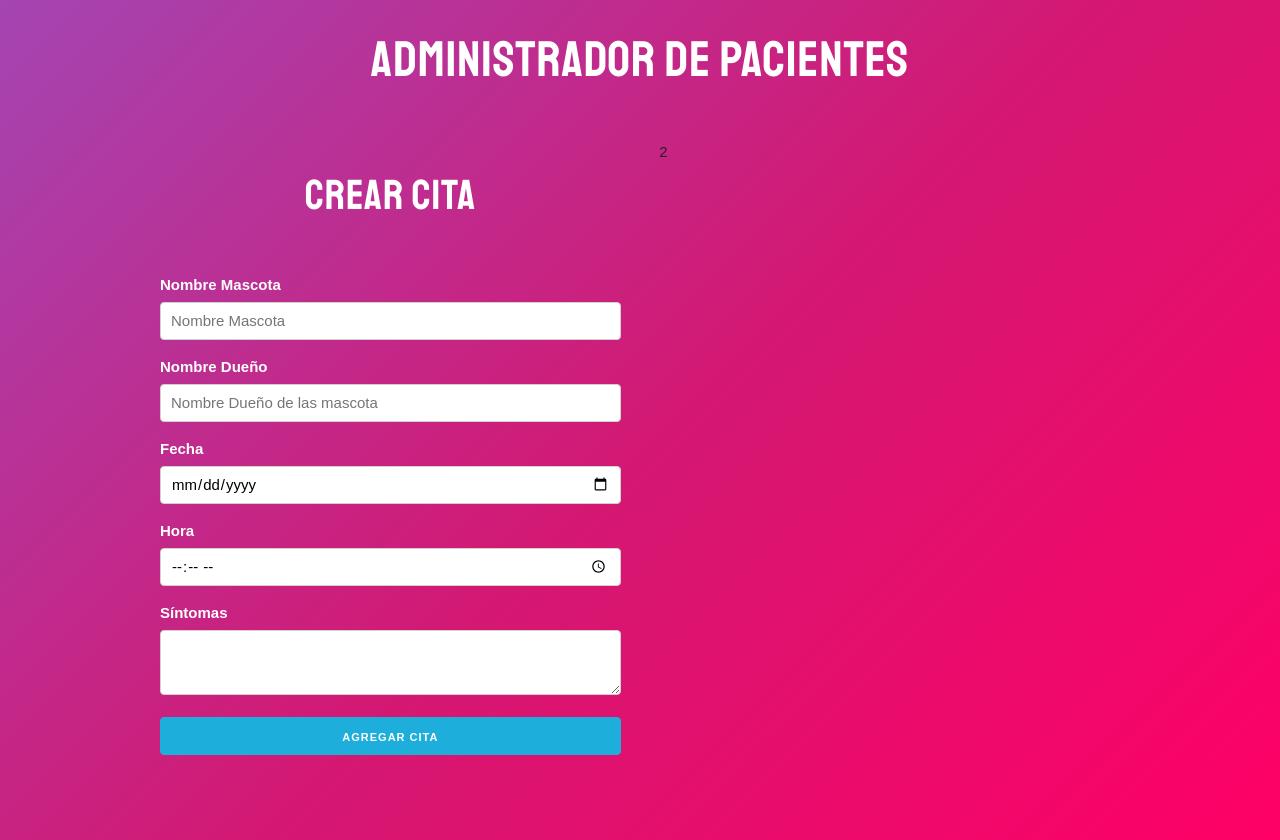
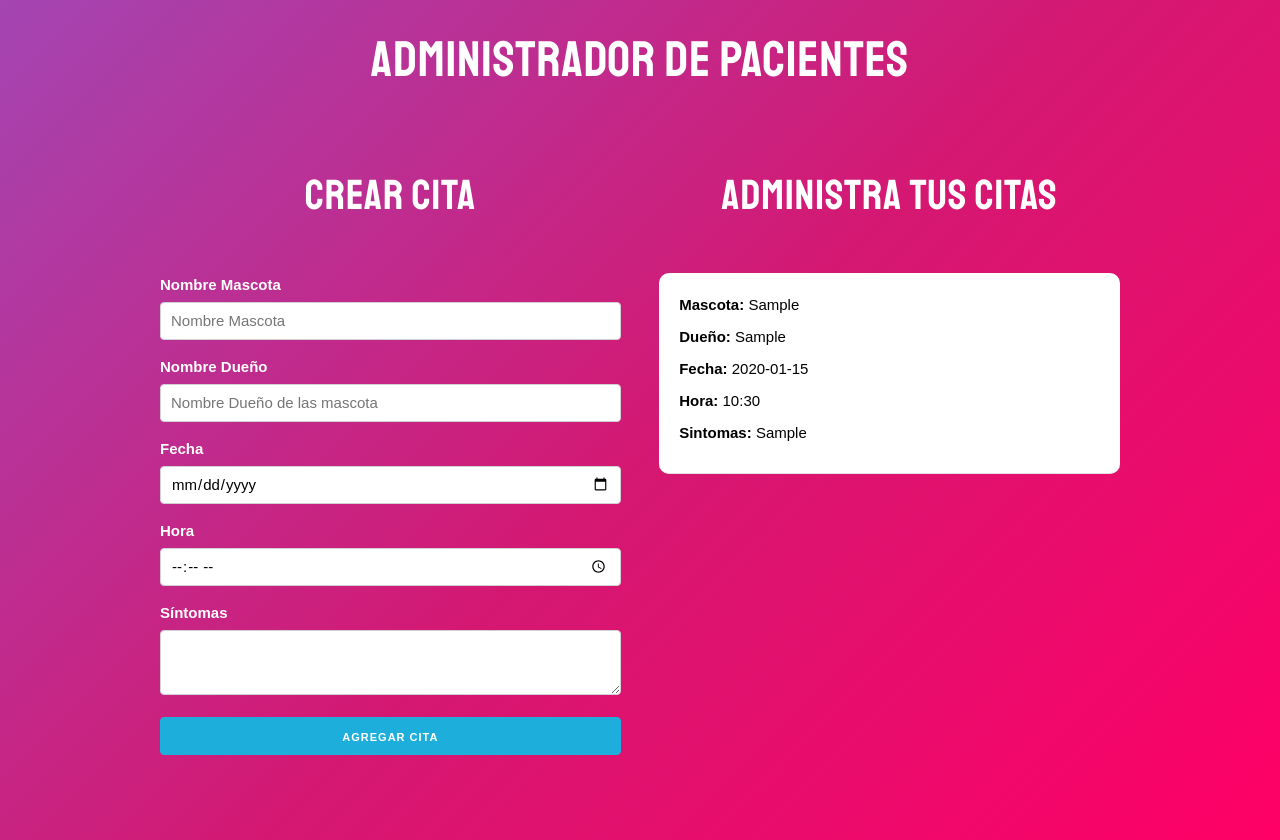
Before and after one commit to Draw507/u-react, a React (Create React App) app in the folder citas/: page / in a window 1280 px wide. Both pictures are taken after typing "Sample", "Sample", "2020-01-15", "10:30", "Sample" into the empty fields and a click on the button "AGREGAR CITA". Built offline with nearby package versions, Linux system fonts and the light colour scheme.

Commit message:
feat(citas-app): mostrando citas del state

```diff
--- a/citas/src/App.js
+++ b/citas/src/App.js
@@ -1,5 +1,6 @@
 import React, { Fragment, useState } from 'react';
 import Formulario from './components/Formulario';
+import Cita from './components/Cita';
 
 function App() {
 
@@ -21,7 +22,15 @@
               crearCita={crearCita}
             />
           </div>
-          <div className="one-half column">2</div>
+          <div className="one-half column">
+            <h2>Administra tus Citas</h2>
+            { citas.map(cita => (
+              <Cita
+                key={cita.id}
+                cita={cita}
+              />
+            )) }
+          </div>
         </div>
       </div>
     </Fragment>
--- /dev/null
+++ b/citas/src/components/Cita.js
@@ -0,0 +1,13 @@
+import React from 'react';
+
+const Cita = ({ cita }) => (
+    <div className="cita">
+        <p>Mascota: <span> { cita.mascota } </span></p>
+        <p>Dueño: <span> { cita.propietario } </span></p>
+        <p>Fecha: <span> { cita.fecha } </span></p>
+        <p>Hora: <span> { cita.hora } </span></p>
+        <p>Sintomas: <span> { cita.sintomas } </span></p>
+    </div>
+);
+
+export default Cita;
```
